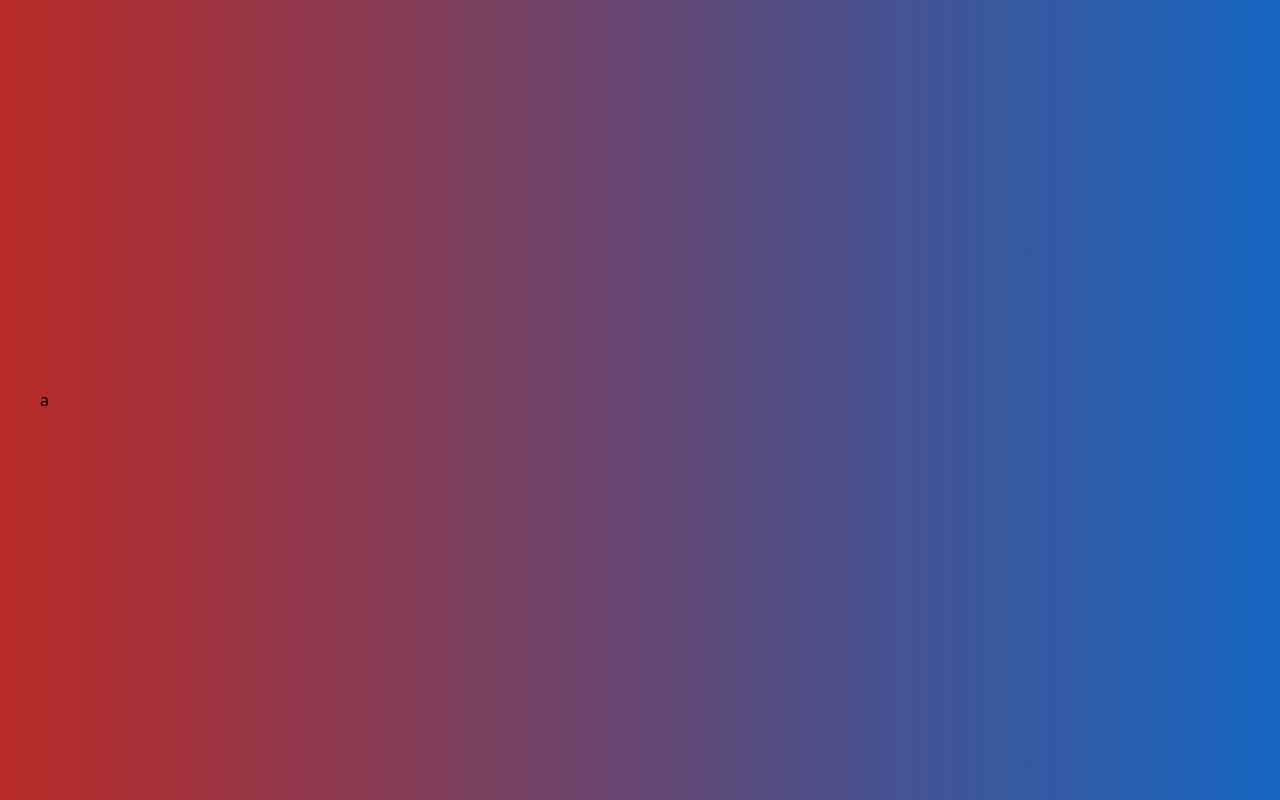
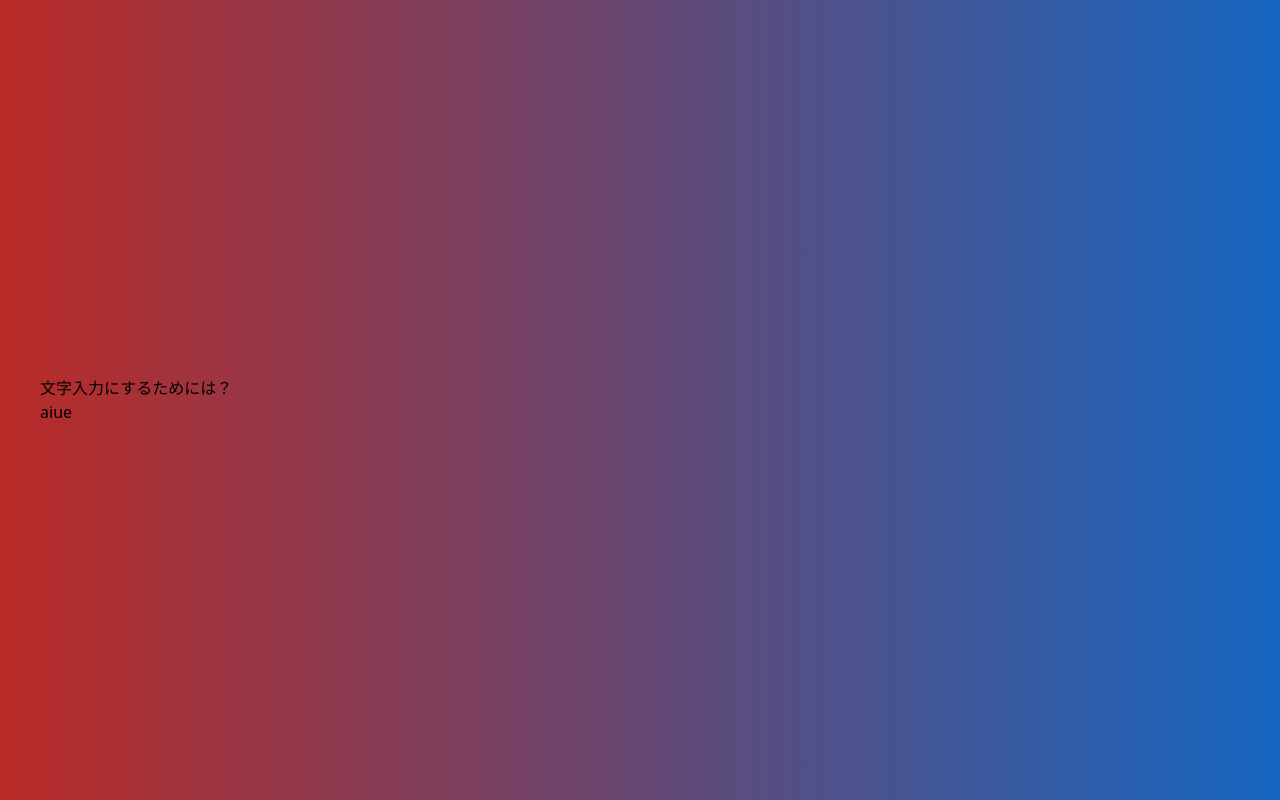
Before and after one commit to shoujo-saisyu-sensen/vim_study_app, a Next.js app: page / in a window 1280 px wide. Both pictures are taken after a click on the button "始める". Built offline with nearby package versions, Linux system fonts and the light colour scheme.

Commit message:
:wrench: add prettier

```diff
--- a/package.json
+++ b/package.json
@@ -41,6 +41,7 @@
     "pathpida": "^0.20.1",
     "postcss": "^8.4.21",
     "postcss-nested": "^6.0.1",
+    "prettier": "^2.8.3",
     "sass": "^1.63.6",
     "stylelint": "^15.3.0",
     "stylelint-config-standard": "^31.0.0",
--- a/src/components/partial/Quiz/QuizInput.tsx
+++ b/src/components/partial/Quiz/QuizInput.tsx
@@ -1,48 +1,68 @@
 import { useMemo } from 'react'
-import style from './styles.module.scss';
-import { Question } from '@/constants/vimCommands';
-import { useState } from 'react';
-import { useQuestion } from '@/hooks/useQuestion';
-import { useModeContext } from "@/context/useModeContext";
+import style from './styles.module.scss'
+import { useState } from 'react'
+import { useModeContext } from '@/context/useModeContext'
+import { QUESTIONS } from '@/constants/Questions'
 
 export const QuizInput: React.FC = () => {
-  const { mode, setMode } = useModeContext();
-  // const { currentQuestion } = useQuestion();
-  const [selectedAnswer, setSelectedAnswer] = useState<string>();
+  const { mode, setMode } = useModeContext()
+  const [selectedAnswer, setSelectedAnswer] = useState<string>()
+  const [questionIndex, setQuestionIndex] = useState<number>(0)
 
+  const currentQuestion = useMemo(() => {
+    return QUESTIONS[questionIndex]
+  }, [])
 
-  // const handleClickSelection = (value: string) => {
-  //   setSelectedAnswer(value);
-  //   setMode("answer");
-  // }
+  const handleClickSelection = (value: string) => {
+    setSelectedAnswer(value)
+    setMode('answer')
+  }
 
-  // const handleClickNext = () => {
-  //   setSelectedAnswer(undefined);
-  //   setMode("question");
-  // }
+  const handleClickNext = () => {
+    setSelectedAnswer(undefined)
 
-  // const getQuestionsArea = useMemo(() => {
-  //   switch(mode){
-  //     case 'answer':
-  //       return (<div>{currentQuestion.answer}</div>);
-  //     case 'question':
-  //       return (<div>
-  //         <p>{currentQuestion.question}</p>
-  //         {currentQuestion.selection.map((answerValue) => (<button key={answerValue} onClick={() => handleClickSelection(answerValue)}>{answerValue}</button>))}
-  //       </div>);
-  //     case 'complete':
-  //       return <div>終わりー</div>
-  //     // ケースとしては起こり得ない、何も返さない
-  //     default:
-  //       return;
-  //   }
-  // }, [])
+    if (questionIndex === QUESTIONS.length - 1) {
+      setMode('complete')
+      return
+    }
+
+    setQuestionIndex(questionIndex + 1)
+    setMode('question')
+  }
+
+  const getQuestionsArea = () => {
+    switch (mode) {
+      case 'answer':
+        return (
+          <div>
+            <p></p>
+          </div>
+        )
+      case 'question':
+        return (
+          <div>
+            <p>{currentQuestion.question}</p>
+            {currentQuestion.selection.map((answerValue) => (
+              <button
+                key={answerValue}
+                onClick={() => handleClickSelection(answerValue)}
+              >
+                {answerValue}
+              </button>
+            ))}
+          </div>
+        )
+      case 'complete':
+        return <div>終わりー</div>
+      // ケースとしては起こり得ない、何も返さない
+      default:
+        return
+    }
+  }
 
   return (
     <div className={style.inputWrapper}>
-      <div>
-        <p>{'a'}</p>
-      </div>
+      <div>{getQuestionsArea()}</div>
     </div>
-  );
-};
+  )
+}
--- a/src/constants/Questions.ts
+++ b/src/constants/Questions.ts
@@ -5,11 +5,17 @@ export type Question = {
   selection: Array<string>;
 };
 
-export const VIM_QUESTIONS: Array<Question> = [
+export const QUESTIONS: Array<Question> = [
   {
     question: "文字入力にするためには？",
-    explanation: "test",
+    explanation: "インサートモードのiが正解です",
     answer: "i",
     selection: ["a", "i", "u", "e"],
   },
+  {
+    question: "ノーマルモードにするためには？",
+    explanation: "escが正解です",
+    answer: "esc",
+    selection: ["esc", "delete", "shift", "control"],
+  },
 ];
--- a/src/pages/index.tsx
+++ b/src/pages/index.tsx
@@ -2,9 +2,7 @@ import type { NextPage } from 'next'
 import { Top } from '@/components/pages/top'
 
 const Page: NextPage = () => {
-  return (
-    <Top />
-  )
+  return <Top />
 }
 
 export default Page
```
Also changed, not shown: src/components/pages/top/index.tsx (+16 -11 lines), src/pages/_app.tsx (+7 -8 lines), .prettierrc.json (added), 1 other file (tests, documents, lock files or other folders).
